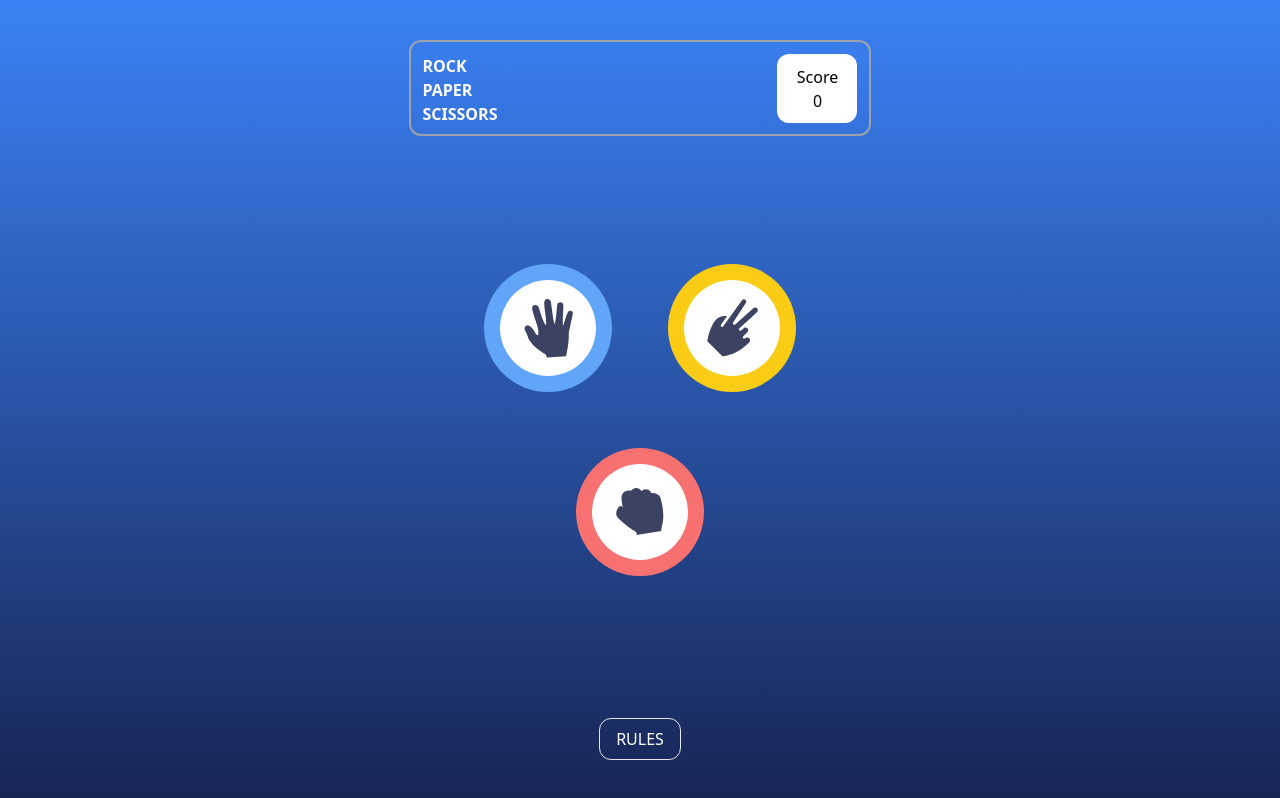
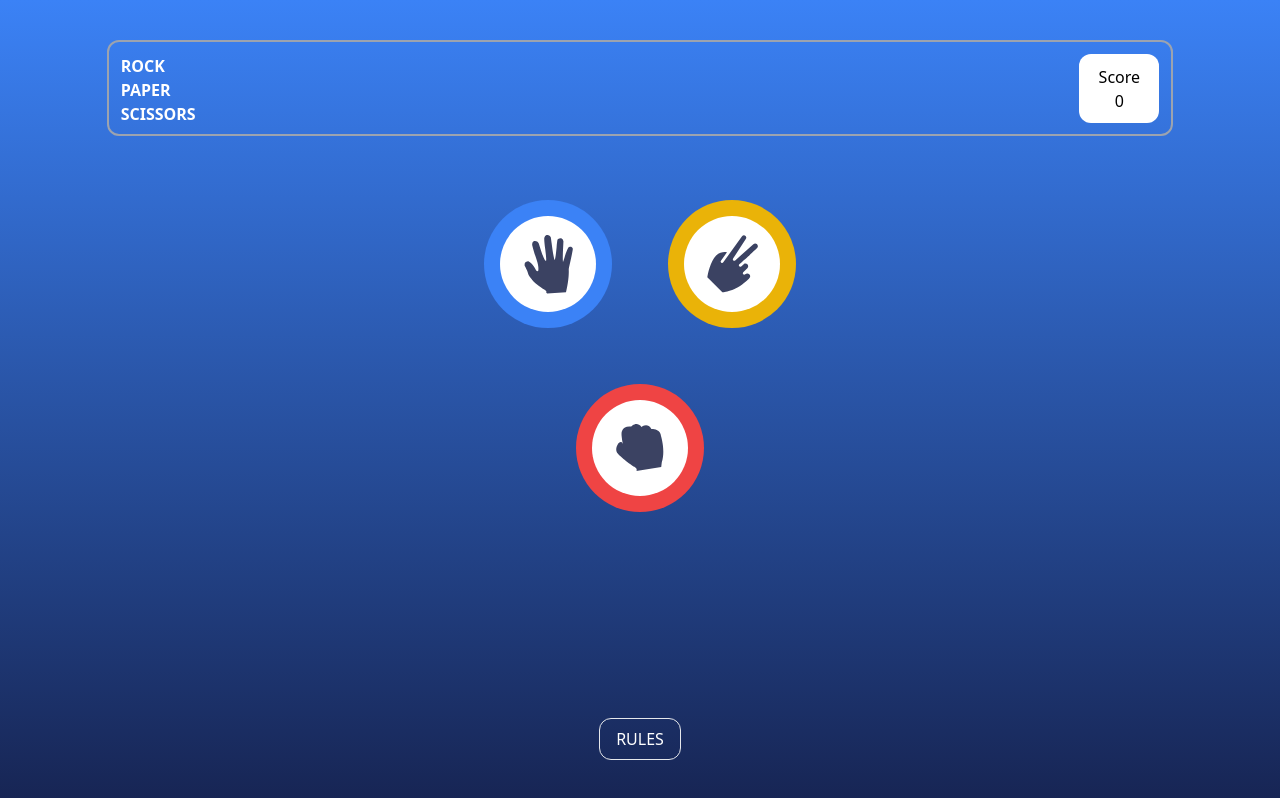
Before and after one commit to ThatDevDiaz/rock-paper-scissors-game, a website: page index.html in a window 1280 px wide. Drawn offline with Linux system fonts and the light colour scheme.

Commit message:
styling changes

```diff
--- a/index.html
+++ b/index.html
@@ -7,12 +7,15 @@
     <link rel="stylesheet" href="dist/output.css" />
   </head>
   <body
-    class="h-screen bg-gradient-to-b from-blue-500 to-blue-950 flex flex-col items-center justify-start"
+    class="min-h-screen w-screen bg-gradient-to-b from-blue-500 to-blue-950 flex flex-col items-center justify-start"
   >
-    <div id="mainContainer" class="w-full flex flex-col items-center h-full">
+    <div
+      id="mainContainer"
+      class="min-w-full flex flex-col items-center h-full"
+    >
       <div
         id="header"
-        class="flex border-gray-400 border-solid border-2 rounded-xl h-24 mt-10 flex-row gap-64 justify-center"
+        class="flex border-gray-400 border-solid border-2 rounded-xl h-24 mt-10 flex-row w-5/6 justify-between"
       >
         <div id="gameLabel" class="flex flex-col font-bold gap-0 m-3">
           <h2 class="text-white">ROCK</h2>
@@ -29,13 +32,10 @@
       </div>
 
       <!-- Container for the game buttons -->
-      <div
-        id="gameContainer"
-        class="grid grid-cols-1 gap-14 mt-16 columns-1 lg:mt-32 xl:mt-32 md:mt-32"
-      >
+      <div id="gameContainer" class="grid grid-cols-1 gap-14 mt-16 columns-1">
         <button id="paperBtn" class="col-span-1">
           <div
-            class="bg-blue-400 rounded-full h-32 w-32 flex items-center justify-center"
+            class="bg-blue-500 rounded-full h-32 w-32 flex items-center justify-center"
           >
             <div
               class="bg-white rounded-full h-24 w-24 flex items-center justify-center"
@@ -46,7 +46,7 @@
         </button>
         <button id="scissorsBtn" class="col-span-1">
           <div
-            class="bg-yellow-400 rounded-full h-32 w-32 flex items-center justify-center"
+            class="bg-yellow-500 rounded-full h-32 w-32 flex items-center justify-center"
           >
             <div
               class="bg-white rounded-full h-24 w-24 flex items-center justify-center"
@@ -58,7 +58,7 @@
         <div class="col-span-2 flex justify-center max-w-24">
           <button id="rockBtn" class="">
             <div
-              class="bg-red-400 rounded-full h-32 w-32 flex items-center justify-center"
+              class="bg-red-500 rounded-full h-32 w-32 flex items-center justify-center"
             >
               <div
                 class="bg-white rounded-full h-24 w-24 flex items-center justify-center"
@@ -73,7 +73,7 @@
       <div id="selectedContainer"></div>
       <div id="rulesOverlay"></div>
     </div>
-    <div id="rules" class="border rounded-xl inline-block mb-10">
+    <div id="rules" class="border rounded-xl absolute bottom-10">
       <button class="text-white h-10 w-20">RULES</button>
     </div>
     <script src="index.js"></script>
```
Also changed, not shown: dist/output.css.
